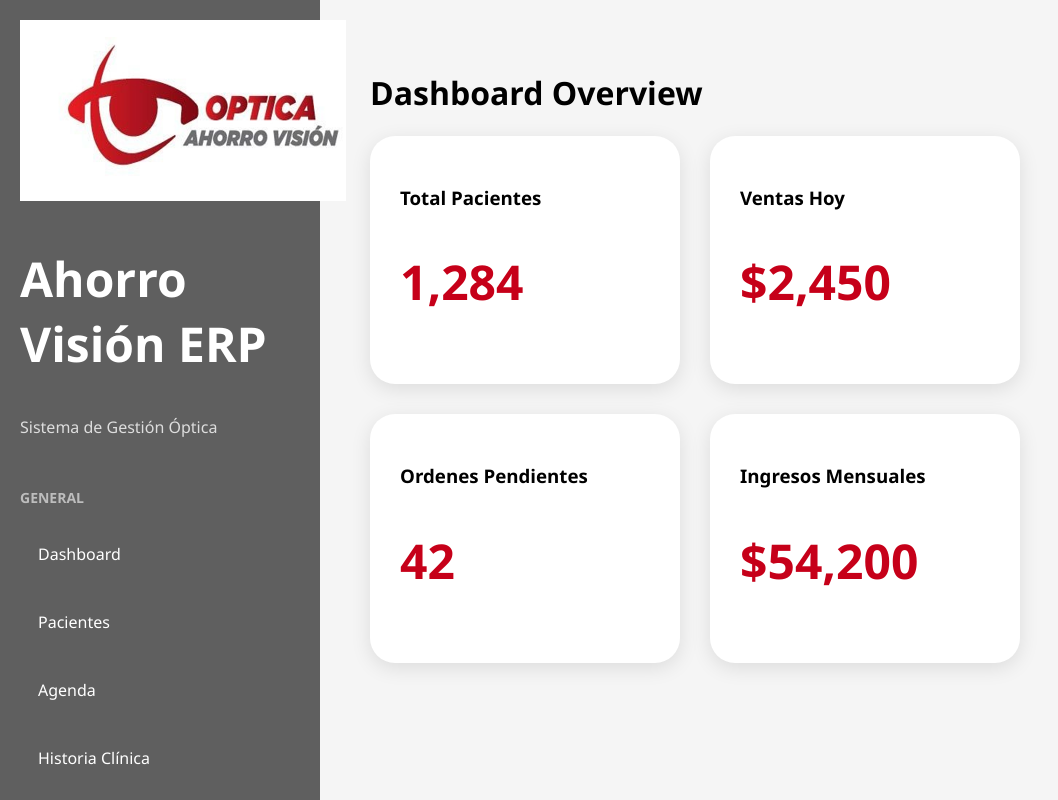
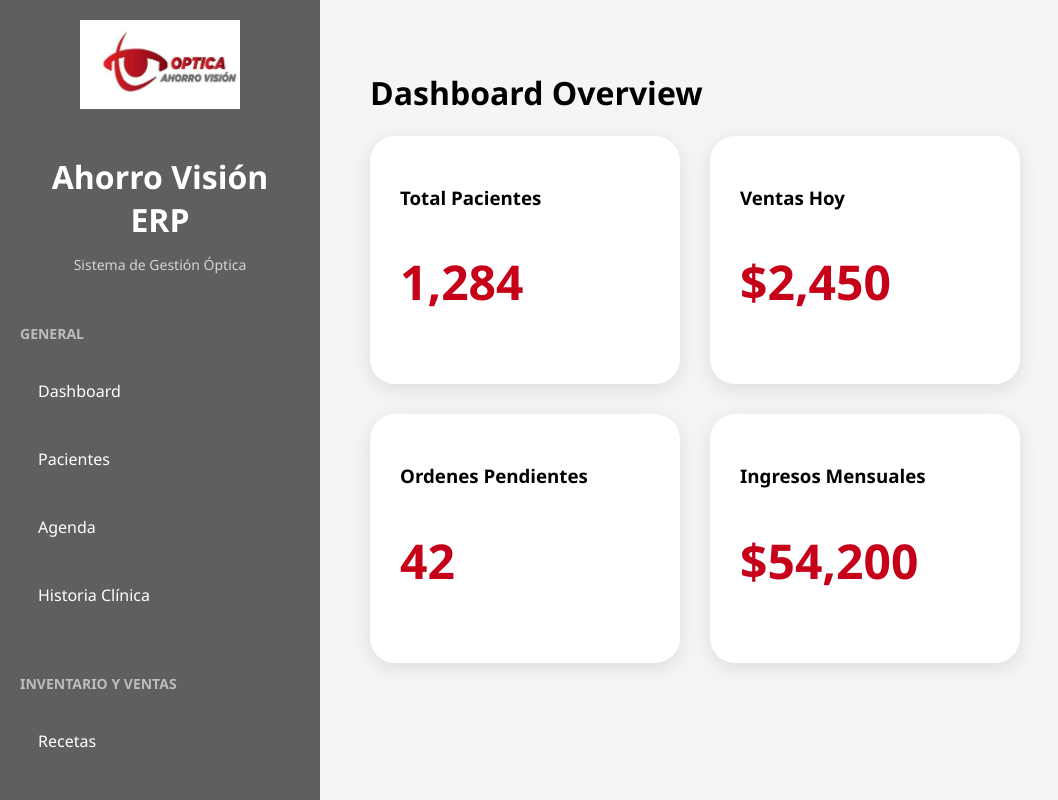
Before and after one commit to ahorrovision-ERP/consulta-optica-erp, a React (Vite) app: page / in a window 1280 px wide. Shown: the top 800 px of the page, without its empty margins (0-1058 px from the left). Built offline with nearby package versions, Linux system fonts and the light colour scheme.

Commit message:
Update App.css

```diff
--- a/src/App.css
+++ b/src/App.css
@@ -72,3 +72,24 @@
   color:#c60019;
   font-size:3rem;
 }
+
+.logo-container{
+    text-align:center;
+    margin-bottom:40px;
+}
+
+.logo{
+    width:160px;
+    margin-bottom:15px;
+}
+
+.logo-container h1{
+    color:white;
+    font-size:2rem;
+    margin-bottom:10px;
+}
+
+.logo-container p{
+    color:#d4d4d4;
+    font-size:14px;
+}
```
